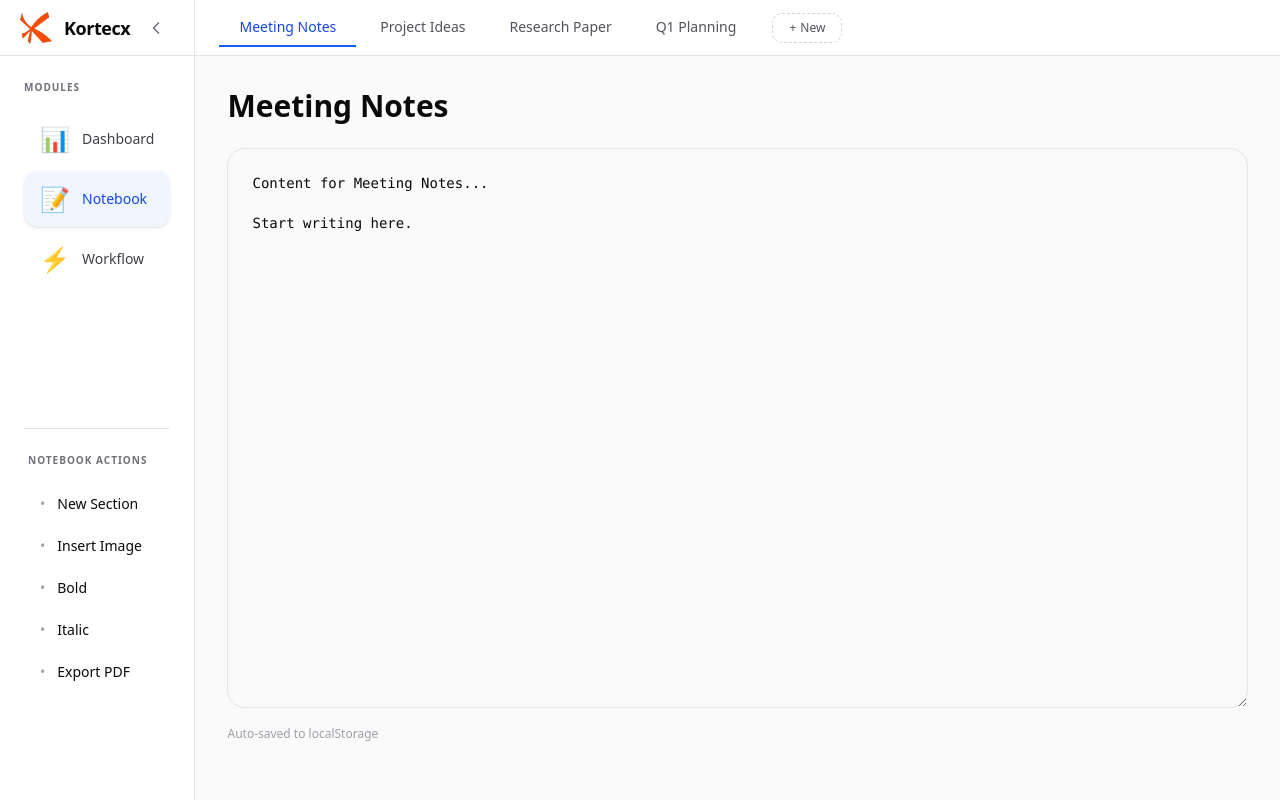
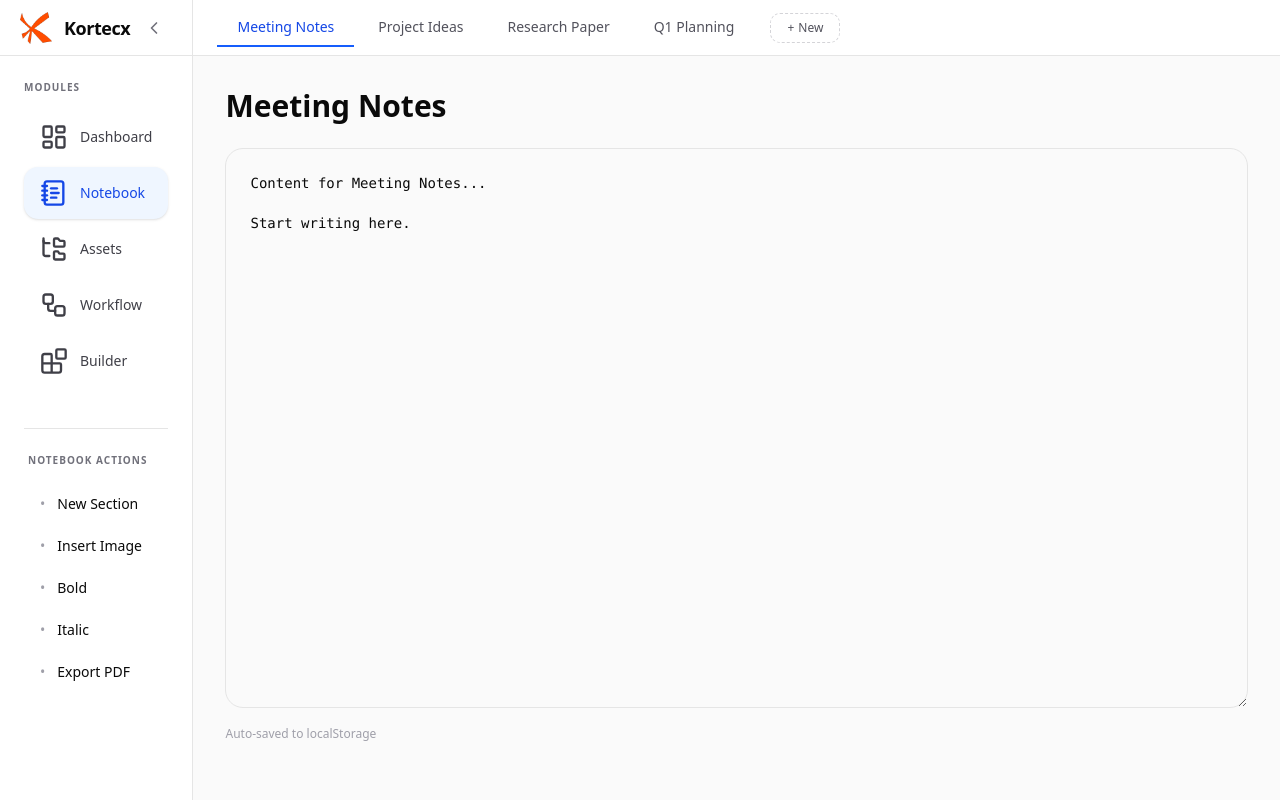
Before and after one commit to toolexi/kortecx-app, a React (Vite) app: page /homepage in a window 1280 px wide. Built offline with nearby package versions, Linux system fonts and the light colour scheme.

Commit message:
Left Navbar redesigned with lucide-react icons

```diff
--- a/src/components/ContentArea.tsx
+++ b/src/components/ContentArea.tsx
@@ -1,7 +1,7 @@
 import { useState, useEffect } from "react";
 
 interface ContentAreaProps {
-  module: "dashboard" | "notebook" | "workflow";
+  module: "dashboard" | "notebook" | "assets" | "workflow" | "builder";
   item: string;
 }
 
@@ -59,6 +59,42 @@ export default function ContentArea({ module, item }: ContentAreaProps) {
     );
   }
 
+  if (module === "assets") {
+    return (
+      <div className="max-w-3xl mx-auto">
+        <h2 className="text-3xl font-semibold mb-8">{item}</h2>
+        <div className="bg-white border rounded-3xl p-12 flex flex-col items-center justify-center min-h-[400px]">
+          <div className="text-7xl mb-6">⚡</div>
+          <h3 className="text-2xl font-medium">Workflow Editor</h3>
+          <p className="text-zinc-500 mt-2">
+            Your datasets and assets are shown here
+          </p>
+          <button className="mt-10 px-8 py-4 bg-black text-white rounded-2xl font-medium">
+            Open Visual Builder
+          </button>
+        </div>
+      </div>
+    );
+  }
+
+  if (module === "builder") {
+    return (
+      <div className="max-w-3xl mx-auto">
+        <h2 className="text-3xl font-semibold mb-8">{item}</h2>
+        <div className="bg-white border rounded-3xl p-12 flex flex-col items-center justify-center min-h-[400px]">
+          <div className="text-7xl mb-6">⚡</div>
+          <h3 className="text-2xl font-medium">Workflow Editor</h3>
+          <p className="text-zinc-500 mt-2">
+            Drag & drop nodes to build {item}
+          </p>
+          <button className="mt-10 px-8 py-4 bg-black text-white rounded-2xl font-medium">
+            Open Visual Builder
+          </button>
+        </div>
+      </div>
+    );
+  }
+
   // Dashboard
   return (
     <div>
--- a/src/routes/homepage.tsx
+++ b/src/routes/homepage.tsx
@@ -2,7 +2,17 @@ import { useEffect, useState } from "react";
 import "../App.css";
 import axios from "axios"; // if still needed
 import { createFileRoute, Link } from "@tanstack/react-router";
-import { ChevronLeft, ChevronRight, Menu, X } from "lucide-react";
+import {
+  ChevronLeft,
+  ChevronRight,
+  Menu,
+  X,
+  LayoutDashboard,
+  NotebookText,
+  WorkflowIcon,
+  BlocksIcon,
+  FolderTree,
+} from "lucide-react";
 import kortecx_logo from "../assets/kortecx_icon.png";
 
 import Notebook from "@/components/Notebook";
@@ -14,7 +24,7 @@ export const Route = createFileRoute("/homepage")({
   component: HomePage,
 });
 
-type Module = "dashboard" | "notebook" | "workflow";
+type Module = "dashboard" | "notebook" | "assets" | "workflow" | "builder";
 
 const moduleItems: Record<Module, string[]> = {
   dashboard: [
@@ -30,12 +40,16 @@ const moduleItems: Record<Module, string[]> = {
     "Email Campaign",
     "Support Ticket",
   ],
+  builder: ["Builder page", "xyflow"],
+  assets: ["tokenize", "upload files", "generate embeddings"],
 };
 
 const moduleActions: Record<Module, string[]> = {
   dashboard: ["Refresh Data", "Add Widget", "Export Report", "Share"],
   notebook: ["New Section", "Insert Image", "Bold", "Italic", "Export PDF"],
+  assets: ["vector space", "synthesize datasets"],
   workflow: ["Add Trigger", "Add Action", "Add Condition", "Run", "Deploy"],
+  builder: ["add workflow", "create pipeline"],
 };
 
 export default function HomePage() {
@@ -60,7 +74,7 @@ export default function HomePage() {
   };
 
   const addNewItem = () => {
-    const newItemName = `New ${currentModule === "notebook" ? "Notebook" : currentModule === "workflow" ? "Workflow" : "Dashboard"} ${items[currentModule].length + 1}`;
+    const newItemName = `New ${currentModule === "notebook" ? "Notebook" : currentModule === "workflow" ? "Workflow" : currentModule === "assets" ? "Assets" : currentModule === "builder" ? "Builder" : "Dashboard"} ${items[currentModule].length + 1}`;
     setItems((prev) => ({
       ...prev,
       [currentModule]: [...prev[currentModule], newItemName],
@@ -134,7 +148,15 @@ export default function HomePage() {
             MODULES
           </div>
           <div className="space-y-1">
-            {(["dashboard", "notebook", "workflow"] as Module[]).map((mod) => (
+            {(
+              [
+                "dashboard",
+                "notebook",
+                "assets",
+                "workflow",
+                "builder",
+              ] as Module[]
+            ).map((mod) => (
               <button
                 key={mod}
                 onClick={() => handleModuleChange(mod)}
@@ -157,12 +179,25 @@ export default function HomePage() {
                   }
                 `}
               >
-                <span className="text-2xl flex-shrink-0">
+                {/* <span className="text-2xl flex-shrink-0">
                   {mod === "dashboard"
                     ? "📊"
                     : mod === "notebook"
                       ? "📝"
                       : "⚡"}
+                </span> */}
+                <span className="text-2xl flex-shrink-0">
+                  {mod === "dashboard" ? (
+                    <LayoutDashboard size={28} />
+                  ) : mod === "notebook" ? (
+                    <NotebookText size={28} />
+                  ) : mod === "assets" ? (
+                    <FolderTree size={28} />
+                  ) : mod === "workflow" ? (
+                    <WorkflowIcon size={28} />
+                  ) : (
+                    <BlocksIcon size={28} />
+                  )}
                 </span>
                 {(isExpanded || isMobileOpen) && (
                   <span className="font-medium whitespace-nowrap">
```
